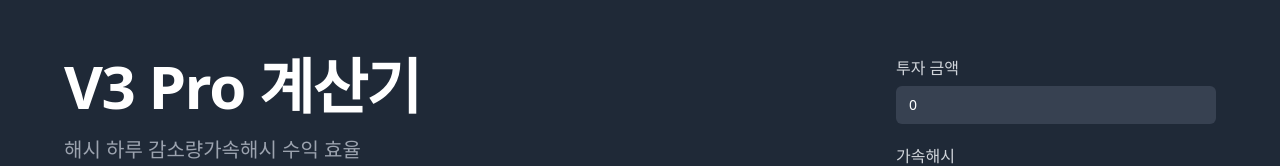
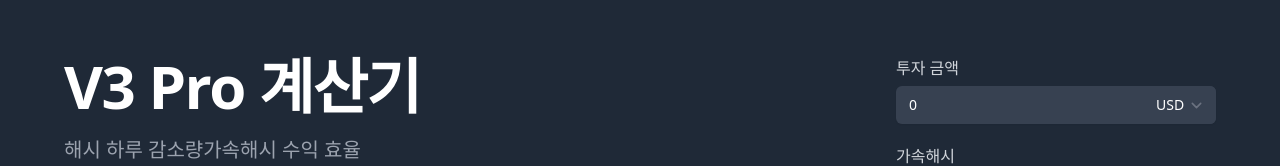
Before and after one commit to sdhwa92/qm-calculator, a React (Create React App) app in the folder client/: page / in a window 1280 px wide. Shown: the top 166 px of the page. Built offline with nearby package versions, Linux system fonts and the light colour scheme.

Commit message:
combine investment amount and currency inputs

```diff
--- a/client/src/components/CalculatorInputs/InvestAmountInput.tsx
+++ b/client/src/components/CalculatorInputs/InvestAmountInput.tsx
@@ -4,12 +4,15 @@
   selectInitialInvestAmount,
   updateInitialInvestAmount,
   selectMinimumAmount,
+  selectCurrency,
+  availableCurrencies,
 } from "../../store/slices/calculatorSlice";
 
 const InvestAmountInput = () => {
   const dispatch = useAppDispatch();
   const initialInvestAmount = useAppSelector(selectInitialInvestAmount);
   const minimumAmount = useAppSelector(selectMinimumAmount);
+  const selectedCurrency = useAppSelector(selectCurrency);
 
   const onChangeHandler = (e: ChangeEvent<HTMLInputElement>) => {
     const amount = Number(e.target.value);
@@ -21,30 +24,25 @@
   return (
     <div>
       <label
-        htmlFor="currency"
+        htmlFor="investmentAmount"
         className="qmcal-block qmcal-text-base qmcal-font-medium qmcal-text-gray-300"
       >
         투자 금액
       </label>
       <div className="qmcal-relative qmcal-mt-1.5">
+        <div className="qmcal-relative qmcal-rounded-md qmcal-shadow-sm">
           <input
-          id="amount"
-          name="amount"
             type="number"
+            name="investmentAmount"
+            id="investmentAmount"
             className="
               qmcal-block
               qmcal-w-full
-                  qmcal-appearance-none
               qmcal-rounded-md
-                  qmcal-border
               qmcal-border-transparent
               qmcal-bg-gray-700
-                  qmcal-bg-none
-                  qmcal-py-2
-                  qmcal-pl-3
-                  qmcal-pr-10
-                  qmcal-text-base
               qmcal-text-white
+              qmcal-pr-12
               focus:qmcal-border-white
               focus:qmcal-outline-none
               focus:qmcal-ring-1
@@ -54,6 +52,36 @@
             defaultValue={initialInvestAmount}
             onChange={onChangeHandler}
           />
+          <div className="qmcal-absolute qmcal-inset-y-0 qmcal-right-0 qmcal-flex qmcal-items-center">
+            <label htmlFor="currency" className="qmcal-sr-only">
+              Currency
+            </label>
+            <select
+              id="currency"
+              name="currency"
+              className="
+                qmcal-h-full
+                qmcal-rounded-md
+                qmcal-border-transparent
+                focus:qmcal-border-white
+                focus:qmcal-outline-none
+                focus:qmcal-ring-1
+              focus:qmcal-ring-white
+                qmcal-py-0
+                qmcal-pl-2
+                qmcal-pr-7
+                qmcal-bg-gray-700
+                qmcal-text-white
+                sm:qmcal-text-sm
+              "
+              defaultValue={selectedCurrency}
+            >
+              {availableCurrencies.map((currency) => (
+                <option value={currency}>{currency.toUpperCase()}</option>
+              ))}
+            </select>
+          </div>
+        </div>
       </div>
     </div>
   );
--- a/client/src/components/CalculatorInputs/index.tsx
+++ b/client/src/components/CalculatorInputs/index.tsx
@@ -4,7 +4,6 @@
   selectDecrementPercents,
   selectMiningPowers,
 } from "../../store/slices/calculatorSlice";
-import SelectCurrency from "./SelectCurrency";
 import AcceleratedHashAmount from "./AcceleratedHashAmount";
 import InvestAmountInput from "./InvestAmountInput";
 import MiningPowerInput from "./MiningPowerInput";
--- a/client/src/store/slices/calculatorSlice.ts
+++ b/client/src/store/slices/calculatorSlice.ts
@@ -3,8 +3,10 @@
 import { postCashflow } from "../../apis/qmManagerApi";
 import { HashAmount } from "../../types";
 
+export const availableCurrencies = ["usd", "krw", "aud", "btc", "eth"];
+
 type CalculatorInitialState = {
-  currency: string;
+  currency: "usd" | "krw" | "aud" | "btc" | "eth";
   initialInvestAmount: number;
   initialAccHashAmount: number;
   minimumAmount: number;
```
Lines whose indentation alone changed are shown as unchanged.
